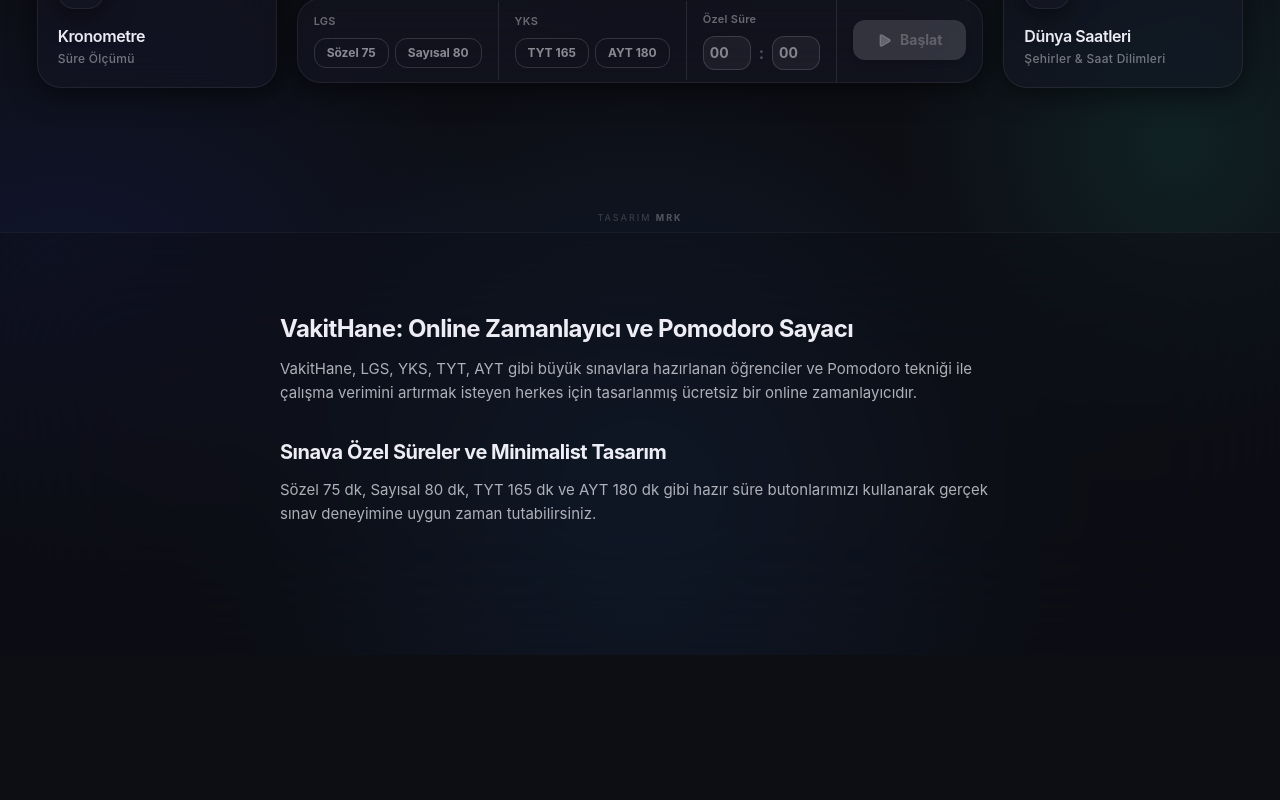
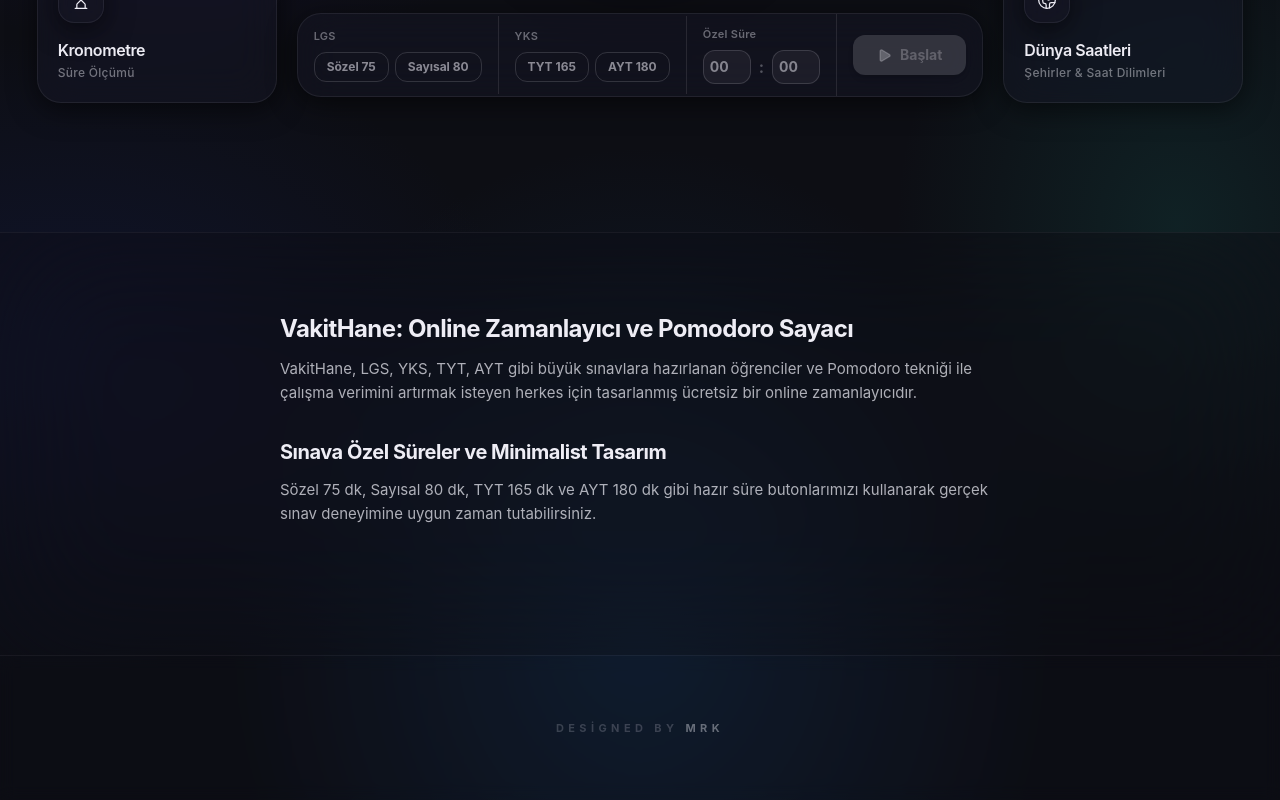
Before and after one commit to Harshidd/VakitHane, a Next.js app: page / in a window 1280 px wide. Shown: the part 568-1368 px from the top of the page. Before the commit the page ends 1223 px from the top, so only its background shows below. Built offline with nearby package versions, Linux system fonts and the light colour scheme.

Commit message:
fix: relocate branding to a standard bottom banner across all pages

```diff
--- a/src/app/dunya-saatleri/page.tsx
+++ b/src/app/dunya-saatleri/page.tsx
@@ -7,6 +7,7 @@
 import { TabBar } from "@/components/TabBar";
 import { useLanguage } from "@/context/LanguageContext";
 import { HomeButton } from "@/components/HomeButton";
+import { BottomBanner } from "@/components/BottomBanner";
 
 const Globe3D = dynamic(() => import("@/components/Globe3D").then(m => m.Globe3D), { ssr: false });
 
@@ -109,15 +110,7 @@
                                 <CityRow key={city.name} city={city} language={language} />
                             ))}
                         </div>
-
-                        {/* Footer branding */}
-                        <div className="px-4 py-3 border-t border-white/5 shrink-0">
-                            <span className="text-[11px] text-white/30 font-medium tracking-wide">
-                                design by <strong className="text-white/40">MRK</strong>
-                            </span>
-                        </div>
                     </div>
-
                 </div>
 
                 {/* ── SEO SECTION ── */}
@@ -137,6 +130,8 @@
                         </div>
                     </article>
                 </section>
+
+            <BottomBanner dark />
             </div>
 
             <div className="fixed bottom-0 inset-x-0 flex justify-center pb-3 pt-4 bg-gradient-to-t from-background/95 to-transparent z-40 pointer-events-none w-full">
--- a/src/app/kronometre/page.tsx
+++ b/src/app/kronometre/page.tsx
@@ -7,6 +7,7 @@
 import { TabBar } from "@/components/TabBar";
 import { useLanguage } from "@/context/LanguageContext";
 import { HomeButton } from "@/components/HomeButton";
+import { BottomBanner } from "@/components/BottomBanner";
 
 interface Lap { n: number; time: number; delta: number; }
 
@@ -172,6 +173,8 @@
                 </article>
             </section>
 
+            <BottomBanner />
+
             <div className="fixed bottom-0 inset-x-0 flex justify-center pb-3 pt-4 bg-gradient-to-t from-background/95 to-transparent z-40 pointer-events-none w-full">
                 <div className="pointer-events-auto"><TabBar /></div>
             </div>
--- a/src/app/meditasyon/page.tsx
+++ b/src/app/meditasyon/page.tsx
@@ -7,6 +7,7 @@
 import { RotateCcw, CloudRain, Flame, Wind, Rocket, Sparkles, Volume2, Languages } from "lucide-react";
 import { useLanguage } from "@/context/LanguageContext";
 import { HomeButton } from "@/components/HomeButton";
+import { BottomBanner } from "@/components/BottomBanner";
 
 const ZEN_QUOTES: Record<string, string[]> = {
     tr: [
@@ -290,6 +291,8 @@
                 </article>
             </section>
 
+            <BottomBanner />
+
             <div className="fixed bottom-0 inset-x-0 flex justify-center pb-3 pt-4 bg-gradient-to-t from-background/95 to-transparent z-40 pointer-events-none">
                 <div className="pointer-events-auto"><TabBar /></div>
             </div>
--- a/src/app/namaz-vakitleri/page.tsx
+++ b/src/app/namaz-vakitleri/page.tsx
@@ -6,6 +6,7 @@
 import { ChevronLeft, ChevronRight, Moon, RefreshCw, MapPin, Languages } from "lucide-react";
 import { useLanguage } from "@/context/LanguageContext";
 import { HomeButton } from "@/components/HomeButton";
+import { BottomBanner } from "@/components/BottomBanner";
 
 /* ─── Types ─────────────────────────────────────────── */
 interface PrayerTimings {
@@ -418,6 +419,8 @@
                 </article>
             </section>
 
+            <BottomBanner />
+
             <div className="fixed bottom-0 inset-x-0 flex justify-center pb-3 pt-4 bg-gradient-to-t from-background/95 to-transparent z-40 pointer-events-none">
                 <div className="pointer-events-auto"><TabBar /></div>
             </div>
--- a/src/app/ozel-gunler/page.tsx
+++ b/src/app/ozel-gunler/page.tsx
@@ -6,6 +6,7 @@
 import { Trash2, Plus, Calendar, Clock, Sparkles, Languages } from "lucide-react";
 import { useLanguage } from "@/context/LanguageContext";
 import { HomeButton } from "@/components/HomeButton";
+import { BottomBanner } from "@/components/BottomBanner";
 
 interface Event { id: string; name: string; date: string; emoji: string; }
 
@@ -231,6 +232,8 @@
                 </article>
             </section>
 
+            <BottomBanner />
+
             <div className="fixed bottom-0 inset-x-0 flex justify-center pb-3 pt-4 bg-gradient-to-t from-background/95 to-transparent z-40 pointer-events-none">
                 <div className="pointer-events-auto"><TabBar /></div>
             </div>
--- a/src/app/page.tsx
+++ b/src/app/page.tsx
@@ -16,6 +16,7 @@
 import { loadStats, saveSession, formatTotal } from "@/hooks/useSessionStats";
 import { useLanguage } from "@/context/LanguageContext";
 import { Languages } from "lucide-react";
+import { BottomBanner } from "@/components/BottomBanner";
 
 interface CatItem { id: string; name: string; icon: LucideIcon; href: string; desc: string; side: string; }
 
@@ -351,14 +352,6 @@
           )}
         </AnimatePresence>
 
-        {/* Footer */}
-        {!isRunning && (
-          <footer className="w-full flex justify-center py-2 relative z-10 shrink-0">
-            <span className="text-[9px] text-foreground/18 font-medium tracking-[0.22em] uppercase select-none">
-              {t("design_by")} <span className="font-bold text-foreground/30">MRK</span>
-            </span>
-          </footer>
-        )}
       </div>
 
       {/* ── SEO SECTION ── */}
@@ -381,6 +374,8 @@
         </section>
       )}
 
+      {!isRunning && <BottomBanner />}
+
     </div>
   );
 }
--- a/src/app/sinav-sayaci/page.tsx
+++ b/src/app/sinav-sayaci/page.tsx
@@ -6,6 +6,7 @@
 import { BookOpen, Target, Sparkles, Languages } from "lucide-react";
 import { useLanguage } from "@/context/LanguageContext";
 import { HomeButton } from "@/components/HomeButton";
+import { BottomBanner } from "@/components/BottomBanner";
 
 const EXAMS = [
     { id: "yks", name: "YKS 2026", date: new Date("2026-06-20T10:15:00"), color: "#6366f1", emoji: "🎓" },
@@ -206,6 +207,8 @@
                 </article>
             </section>
 
+            <BottomBanner />
+
             {/* TabBar */}
             <div className="fixed bottom-0 inset-x-0 flex justify-center pb-3 pt-4 bg-gradient-to-t from-background/95 to-transparent z-40 pointer-events-none">
                 <div className="pointer-events-auto"><TabBar /></div>
--- /dev/null
+++ b/src/components/BottomBanner.tsx
@@ -0,0 +1,13 @@
+"use client";
+
+import React from "react";
+
+export function BottomBanner({ dark = false }: { dark?: boolean }) {
+    return (
+        <footer className={`w-full py-16 border-t ${dark ? "border-white/5 bg-[#0d0e14]" : "border-foreground/5 bg-background/20"} backdrop-blur-sm flex justify-center items-center relative z-10`}>
+            <span className={`text-[11px] ${dark ? "text-white/20" : "text-foreground/20"} font-bold uppercase tracking-[0.4em] select-none text-center px-6`}>
+                Designed by <span className={dark ? "text-white/40" : "text-foreground/40"}>Mrk</span>
+            </span>
+        </footer>
+    );
+}
```
